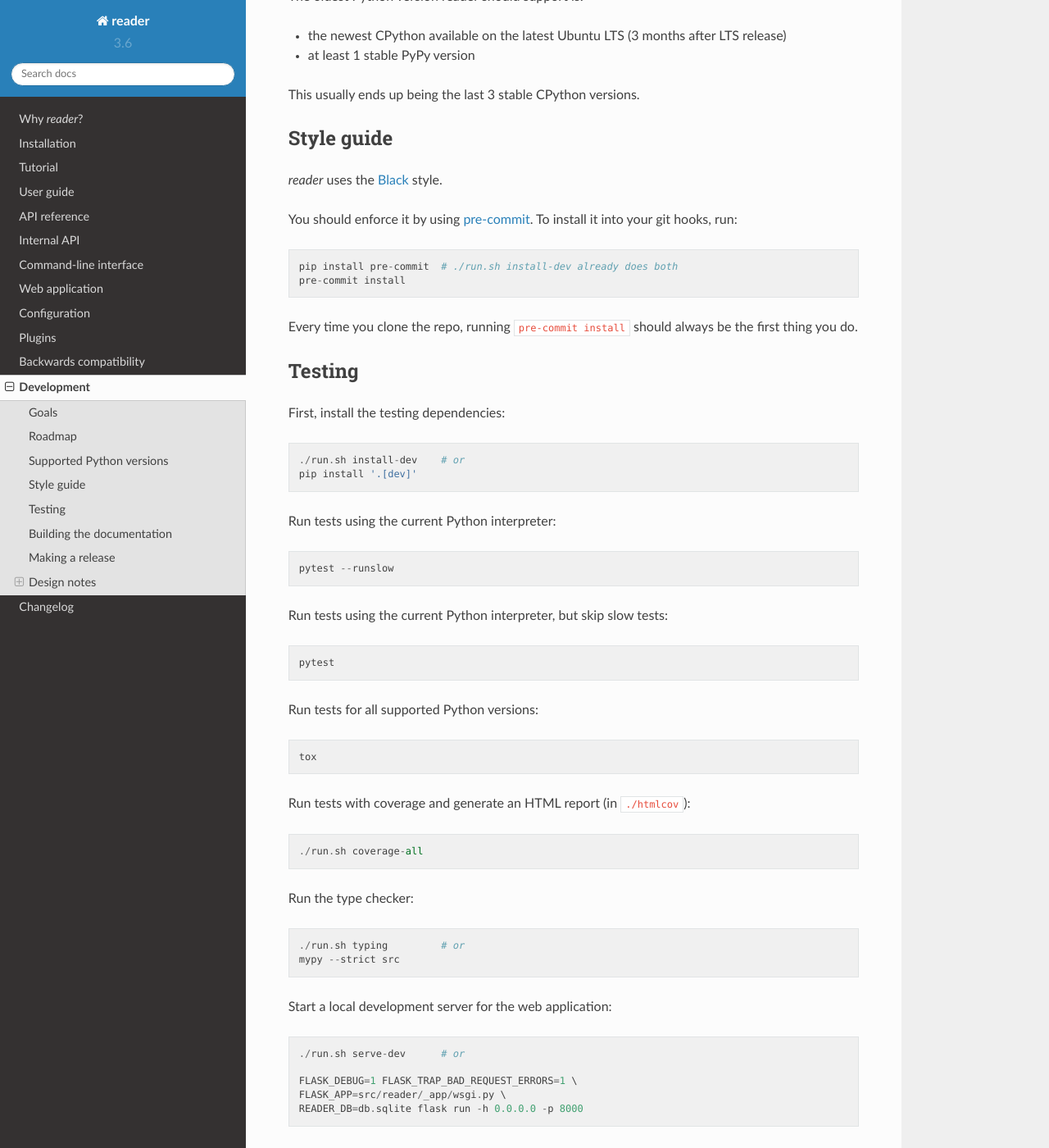
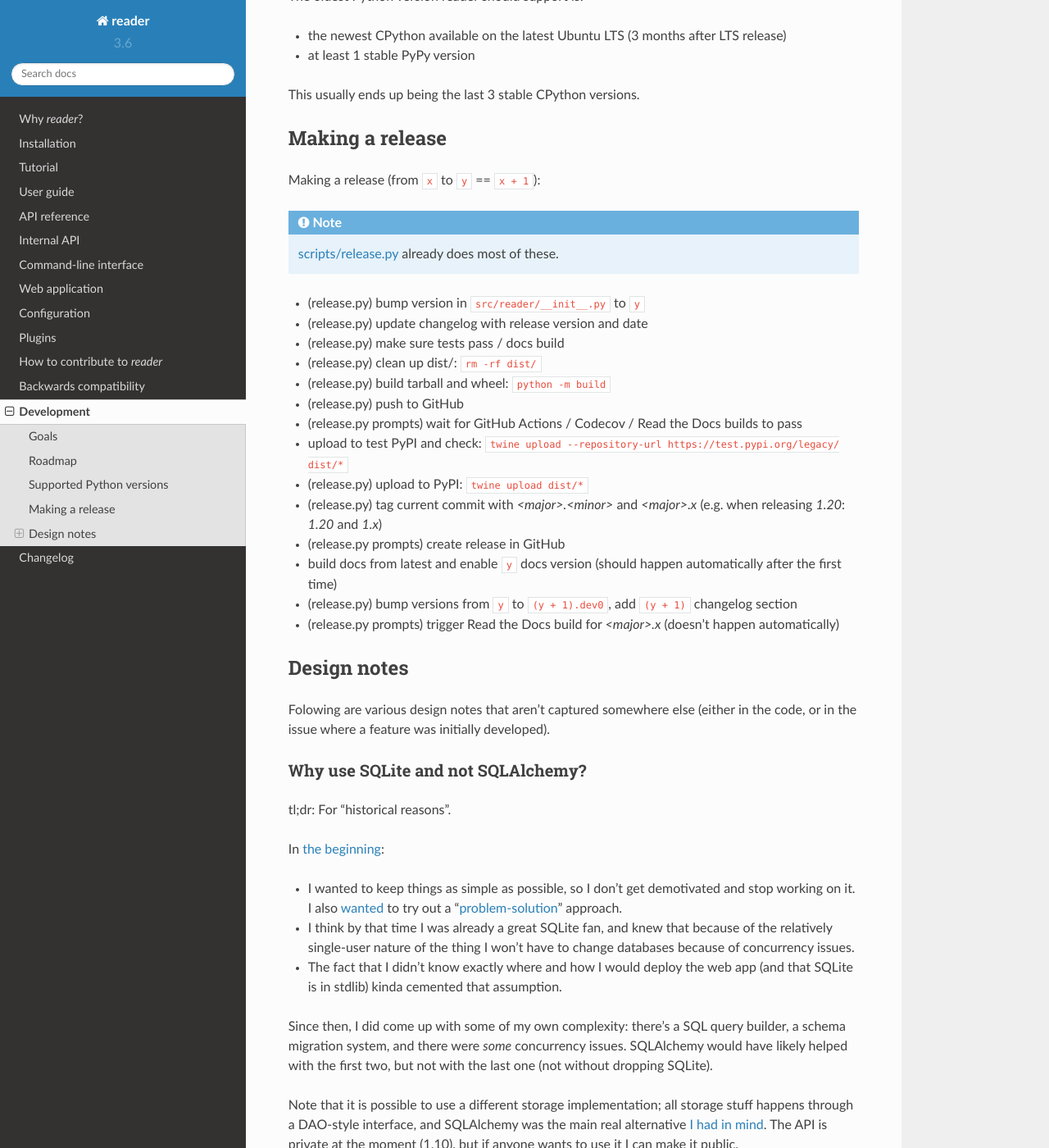
Before and after one commit to Alcides1123/reader, a Sphinx documentation site: the page built from docs/dev.rst, in a window 1280 px wide and 1400 px high, scrolled down 752 px. Shown: the whole window at 82% size. Built offline with Sphinx 7.4.7 and the Read the Docs theme 2.0.0, drawn with Linux system fonts in a browser that asks for light colours; some of the changed text lies outside the part shown.

```diff
--- /dev/null
+++ b/docs/contributing.rst
@@ -0,0 +1 @@
+.. include:: ../CONTRIBUTING.rst
--- a/docs/dev.rst
+++ b/docs/dev.rst
@@ -41,74 +41,6 @@ The oldest Python version reader should support is:
 This usually ends up being the last 3 stable CPython versions.
 
 
-Style guide
------------
-
-*reader* uses the `Black <https://black.readthedocs.io/en/stable/>`_ style.
-
-You should enforce it by using `pre-commit <https://pre-commit.com/>`_.
-To install it into your git hooks, run::
-
-    pip install pre-commit  # ./run.sh install-dev already does both
-    pre-commit install
-
-Every time you clone the repo, running ``pre-commit install`` should always be
-the first thing you do.
-
-
-Testing
--------
-
-First, install the testing dependencies::
-
-    ./run.sh install-dev    # or
-    pip install '.[dev]'
-
-Run tests using the current Python interpreter::
-
-    pytest --runslow
-
-Run tests using the current Python interpreter, but skip slow tests::
-
-    pytest
-
-Run tests for all supported Python versions::
-
-    tox
-
-Run tests with coverage and generate an HTML report (in ``./htmlcov``)::
-
-    ./run.sh coverage-all
-
-Run the type checker::
-
-    ./run.sh typing         # or
-    mypy --strict src
-
-Start a local development server for the web application::
-
-    ./run.sh serve-dev      # or
-
-    FLASK_DEBUG=1 FLASK_TRAP_BAD_REQUEST_ERRORS=1 \
-    FLASK_APP=src/reader/_app/wsgi.py \
-    READER_DB=db.sqlite flask run -h 0.0.0.0 -p 8000
-
-
-Building the documentation
---------------------------
-
-First, install the dependencies::
-
-    pip install '.[docs]'   # ./run.sh install-dev already does it for you
-
-The documentation is built with Sphinx::
-
-    ./run.sh docs           # or
-    make -C docs html       # using Sphinx's Makefile directly
-
-The built HTML docs should be in ``./docs/_build/html/``.
-
-
 Making a release
 ----------------
 
--- a/docs/index.rst
+++ b/docs/index.rst
@@ -86,6 +86,7 @@ It is rigorously tested on Python |min_python|\+ and PyPy.
 .. toctree::
     :maxdepth: 2
 
+    contributing
     compat
     dev
     changelog
```
Also changed, not shown: other parts of docs/dev.rst (+2 -0 lines), CONTRIBUTING.rst (added, +267 -0 lines).
